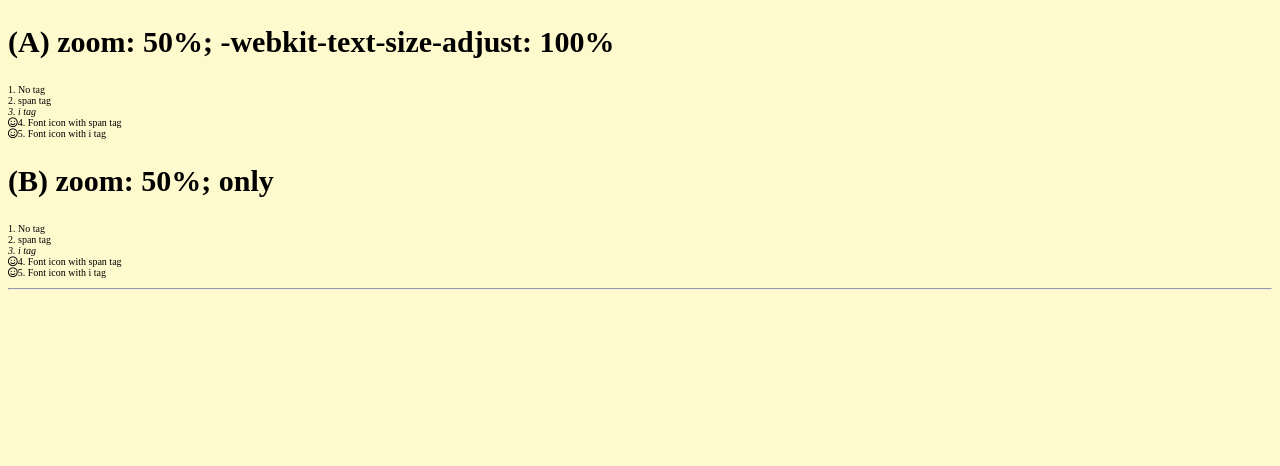
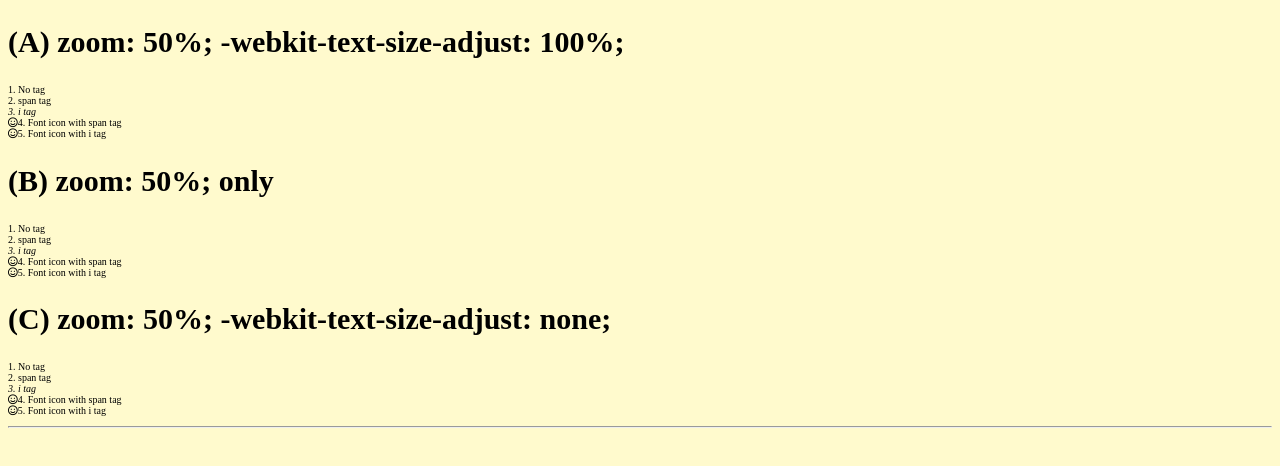
Before and after one commit to zzzmisa/playground, a plain HTML site: page zoom/zoom-with-text-size-adjust.html in a window 1280 px wide. Drawn offline with Linux system fonts and the light colour scheme.

Commit message:
Update zoom-with-text-size-adjust.html

```diff
--- a/zoom/zoom-with-text-size-adjust.html
+++ b/zoom/zoom-with-text-size-adjust.html
@@ -12,8 +12,8 @@
     />
   </head>
   <body style="font-size:20px; background-color: lemonchiffon">
-    <h2>(A) zoom: 50%; -webkit-text-size-adjust: 100%</h2>
-    <div style="zoom: 50%; -webkit-text-size-adjust: 100%">
+    <h2>(A) zoom: 50%; -webkit-text-size-adjust: 100%;</h2>
+    <div style="zoom: 50%; -webkit-text-size-adjust: 100%;">
       1. No tag<br />
       <span>2. span tag</span><br />
       <i>3. i tag</i><br />
@@ -28,6 +28,14 @@
       <span class="far fa-smile">4. Font icon with span tag</span><br />
       <i class="far fa-smile">5. Font icon with i tag</i><br />
     </div>
+    <h2>(C) zoom: 50%; -webkit-text-size-adjust: none;</h2>
+    <div style="zoom: 50%; -webkit-text-size-adjust: none;">
+      1. No tag<br />
+      <span>2. span tag</span><br />
+      <i>3. i tag</i><br />
+      <span class="far fa-smile">4. Font icon with span tag</span><br />
+      <i class="far fa-smile">5. Font icon with i tag</i><br />
+    </div>
     <hr />
   </body>
 </html>
```
